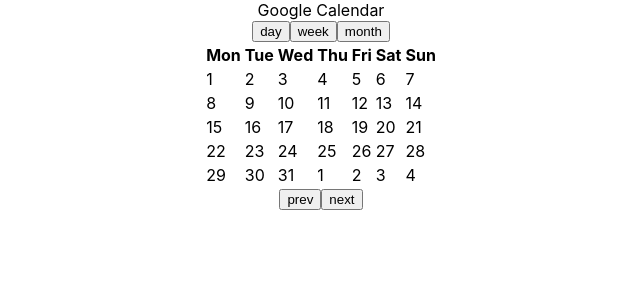
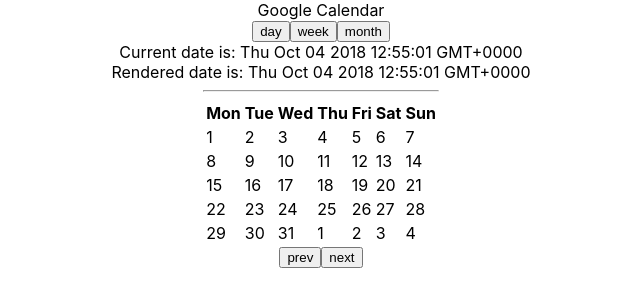
Before and after one commit to kradavar/Google-Calendar, a React (Create React App) app: page / in a window 1280 px wide. Shown: the top 306 px of the page, without its empty margins (319-959 px from the left). Built offline with nearby package versions, Linux system fonts and the light colour scheme.

Commit message:
Split components and fix bugs

```diff
--- a/src/App.js
+++ b/src/App.js
@@ -4,10 +4,13 @@
 /*import { Provider } from "react-redux";
 import store from "./Model/store/store";*/
 
+import "./App.css";
+// Calendar
 import CalendarTable from "./View/Table-components/CalendarTable";
-import Switcher from "./View/Switcher";
-import "./App.css";
-import PrevNextDate from "./View/PrevNextDate";
+// Switchers
+import ViewTypeSwitcher from "./View/Switchers/ViewTypeSwitcher";
+import PrevButton from "./View/Switchers/PrevButton";
+import NextButton from "./View/Switchers/NextButton";
 
 class App extends Component {
   constructor() {
@@ -18,82 +21,43 @@
       renderedDate: moment()
     };
     this.handleSwitcherChange = this.handleSwitcherChange.bind(this);
-    this.handleNavButtonClick = this.handleNavButtonClick.bind(this);
+    this.handleNextButtonClick = this.handleNextButtonClick.bind(this);
+    this.handlePrevButtonClick = this.handlePrevButtonClick.bind(this);
   }
 
   handleSwitcherChange(event) {
-    switch (event.target.value) {
-      case 'day':
-        this.setState({
-          view: "day"
-        });
-        break;
-      case 'week':
-        this.setState({
-          view: "week"
-        });
-        console.log(this.state.currentDate);
-        break;
-      case 'month':
-        this.setState({
-          view: "month"
-        });
-        break;
-    }
-  }
-  handleNavButtonClick(event) {
-    switch (event.target.value) {
-      case 'prev':
-        switch (this.state.view) {
-          case 'month':
-            debugger;
-            this.setState({
-              renderedDate: this.state.renderedDate.subtract(1, 'month')
-            });
-            break;
-          case 'week': this.setState({
-            renderedDate: this.state.renderedDate.subtract(1, 'week')
-          });
-            break;
-          case 'day': this.setState({
-            renderedDate: this.state.renderedDate.subtract(1, 'day')
-          });
-            break;
-        }
-        break;
-      case 'next':
-        switch (this.state.view) {
-          case 'month':
-            this.setState({
-              renderedDate: this.state.renderedDate.add(1, 'month')
-            });
-            break;
-          case 'week': this.setState({
-            renderedDate: this.state.renderedDate.add(1, 'week')
-          });
-            break;
-          case 'day': this.setState({
-            renderedDate: this.state.renderedDate.add(1, 'day')
-          });
-            break;
-        }
-    }
+    if (event.target.value === this.state.view) return;
+    this.setState({ view: event.target.value });
   }
 
+  handlePrevButtonClick() {
+    this.setState({
+      renderedDate: this.state.renderedDate.subtract(1, this.state.view)
+    });
+  }
+
+  handleNextButtonClick() {
+    this.setState({
+      renderedDate: this.state.renderedDate.add(1, this.state.view)
+    });
+  }
 
   render() {
     return (
       <div className="App">
         <header className="App-header">Google Calendar</header>
-        <div>
-          <Switcher onChangeView={this.handleSwitcherChange} />
-        </div>
+        <ViewTypeSwitcher onChangeView={this.handleSwitcherChange} />
+        <div>{`Current date is: ${this.state.currentDate}`}</div>
+        <div>{`Rendered date is: ${this.state.renderedDate}`}</div>
         <CalendarTable
           calendarToRender={this.state.view}
           renderedDate={this.state.renderedDate}
           currentDate={this.state.currentDate}
         />
-        <PrevNextDate onClickNavButton={this.handleNavButtonClick} />
+        <div>
+          <PrevButton onClick={this.handlePrevButtonClick} />
+          <NextButton onClick={this.handleNextButtonClick} />
+        </div>
       </div>
     );
   }
--- a/src/View/PrevNextDate.js
+++ /dev/null
@@ -1,10 +0,0 @@
-import React, { Component } from 'react'
-
-export default function PrevNextDate(props) {
-  return (
-    <div className="prev-next" >
-      <input name="prev" type="button" value={"prev"} onClick={props.onClickNavButton} />
-      <input name="next" type="button" value={"next"} onClick={props.onClickNavButton} />
-    </div>
-  );
-}
--- a/src/View/Switcher.js
+++ /dev/null
@@ -1,12 +0,0 @@
-import React from "react";
-
-export default function Switcher(props) {
-
-  return (
-    <div className="switcher" >
-      <input name="day" type="button" value={"day"} onClick={props.onChangeView} />
-      <input name="week" type="button" value={"week"} onClick={props.onChangeView} />
-      <input name="month" type="button" value={"month"} onClick={props.onChangeView} />
-    </div>
-  );
-}
--- /dev/null
+++ b/src/View/Switchers/Button.js
@@ -0,0 +1,5 @@
+import React from "react";
+
+export default function Button({ value, onClick }) {
+  return <input name={value} type="button" value={value} onClick={onClick} />;
+}
--- /dev/null
+++ b/src/View/Switchers/NextButton.js
@@ -0,0 +1,6 @@
+import React from "react";
+import Button from "./Button";
+
+export default function NextButton(props) {
+  return <Button value="next" onClick={props.onClick} />;
+}
--- /dev/null
+++ b/src/View/Switchers/PrevButton.js
@@ -0,0 +1,6 @@
+import React from "react";
+import Button from "./Button";
+
+export default function PrevButton(props) {
+  return <Button value="prev" onClick={props.onClick} />;
+}
--- /dev/null
+++ b/src/View/Switchers/ViewTypeSwitcher.js
@@ -0,0 +1,12 @@
+import React from "react";
+import Button from "./Button";
+
+export default function ViewTypeSwitcher(props) {
+  return (
+    <div className="switcher">
+      <Button value="day" onClick={props.onChangeView} />
+      <Button value="week" onClick={props.onChangeView} />
+      <Button value="month" onClick={props.onChangeView} />
+    </div>
+  );
+}
--- a/src/View/Table-components/CalendarTable.js
+++ b/src/View/Table-components/CalendarTable.js
@@ -1,66 +1,56 @@
 import React, { Component } from "react";
-import Cell from "./Cell";
+import Cell from "./Cells/Cell";
 import TableHeader from "./TableHeader";
 import moment from "moment";
 
 export default class CalendarTable extends Component {
-  constructor(props) {
-    super(props);
-    this.state = {
-      columns: 7,
-      rows: 5,
-      start: moment(this.props.currentDate.year() + '-' + (this.props.currentDate.month() + 1) + '-01')
-    }
-  }
-
   getStartDate() {
     let startDate;
-    let date = this.props.renderedDate;
+    let date = this.props.renderedDate.clone();
     switch (this.props.calendarToRender) {
       case "month":
-        startDate = moment(date.year() + '-' + (date.month() + 1) + '-01');
+        startDate = moment(date.year() + "-" + (date.month() + 1) + "-01");
         break;
       case "week":
         startDate = date;
-
         break;
-      case "day": return date;
+      case "day":
+        return date;
       default:
         break;
     }
     if (startDate.isoWeekday() !== 1) {
-      startDate = startDate.subtract(
-        startDate.isoWeekday() - 1,
-        "day"
-      );
+      startDate = startDate.subtract(startDate.isoWeekday() - 1, "day");
     }
     return startDate;
   }
 
-
-
   getTableSize(viewType) {
     switch (viewType) {
-      case 'month':
+      case "month":
         return {
           columns: 7,
           rows: 5
         };
-      case 'week':
+      case "week":
         return {
           columns: 7,
           rows: 1
         };
-      case 'day':
+      case "day":
         return {
           columns: 1,
           rows: 1
+        };
+      default:
+        return {
+          columns: 7,
+          rows: 5
         };
     }
   }
 
   render() {
-
     let rows = [];
     let startDate = this.getStartDate();
     let tableSize = this.getTableSize(this.props.calendarToRender);
@@ -78,13 +68,15 @@
         startDate.add(1, "day");
       }
       rows.push(<tr key={i}>{columns}</tr>);
-
     }
     return (
       <div>
+        <hr />
         <table>
-          <TableHeader />
-          <tbody>{rows}</tbody>
+          <tbody>
+            <TableHeader />
+            {rows}
+          </tbody>
         </table>
       </div>
     );
--- a/src/View/Table-components/Cell.js
+++ /dev/null
@@ -1,12 +0,0 @@
-import React, { Component } from "react";
-import CellHeader from "./CellHeader.js";
-
-export default class Cell extends Component {
-  render() {
-    return (
-      <td className="cell">
-        <CellHeader dayOfMonth={this.props.dayOfMonth} />
-      </td>
-    );
-  }
-}
--- /dev/null
+++ b/src/View/Table-components/Cells/Cell.js
@@ -0,0 +1,10 @@
+import React from "react";
+import CellHeader from "./CellHeader.js";
+
+export default function Cell({ dayOfMonth }) {
+  return (
+    <td className="cell">
+      <CellHeader dayOfMonth={dayOfMonth} />
+    </td>
+  );
+}
```
Also changed, not shown: src/View/Table-components/Cells/CellHeader.js (renamed from src/View/Table-components/CellHeader.js), src/View/Table-components/Cells/HourCell.js (added).
